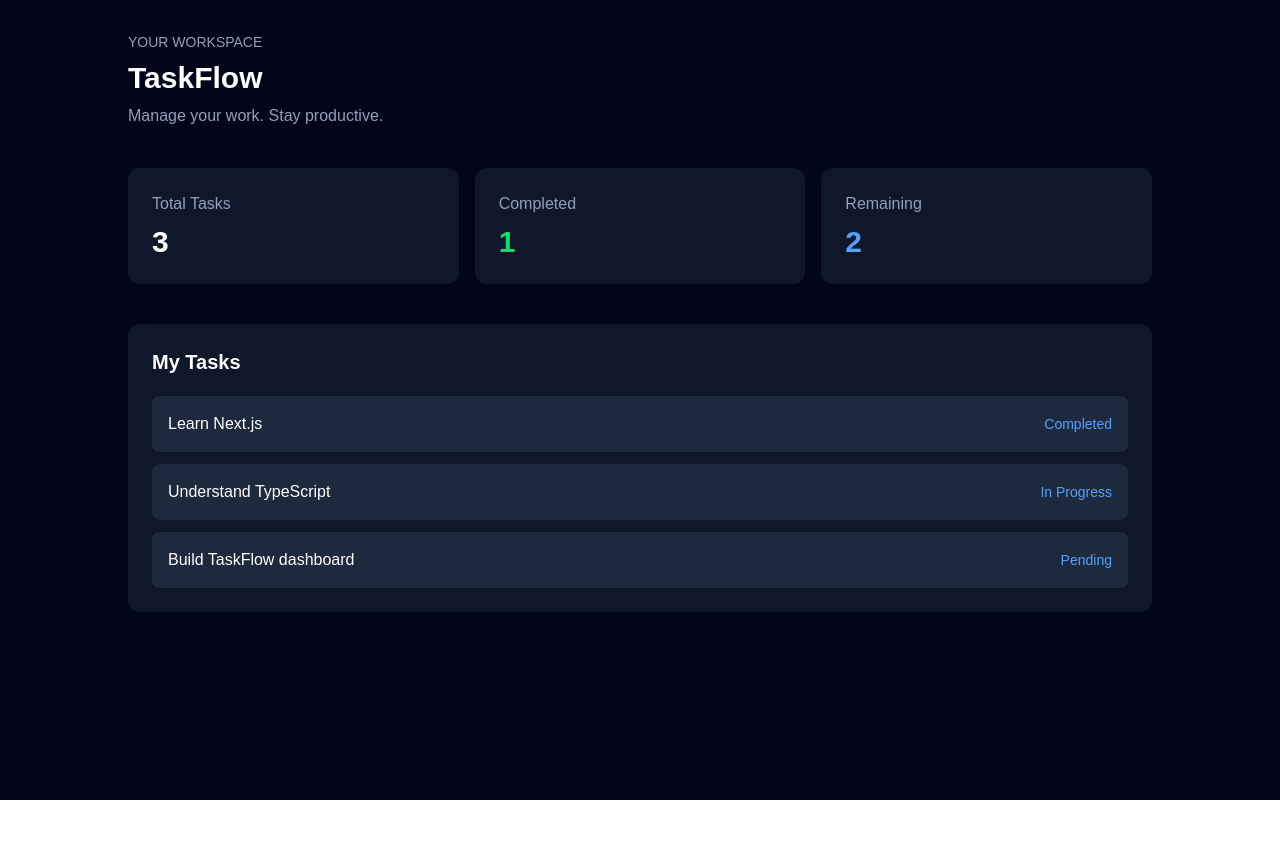
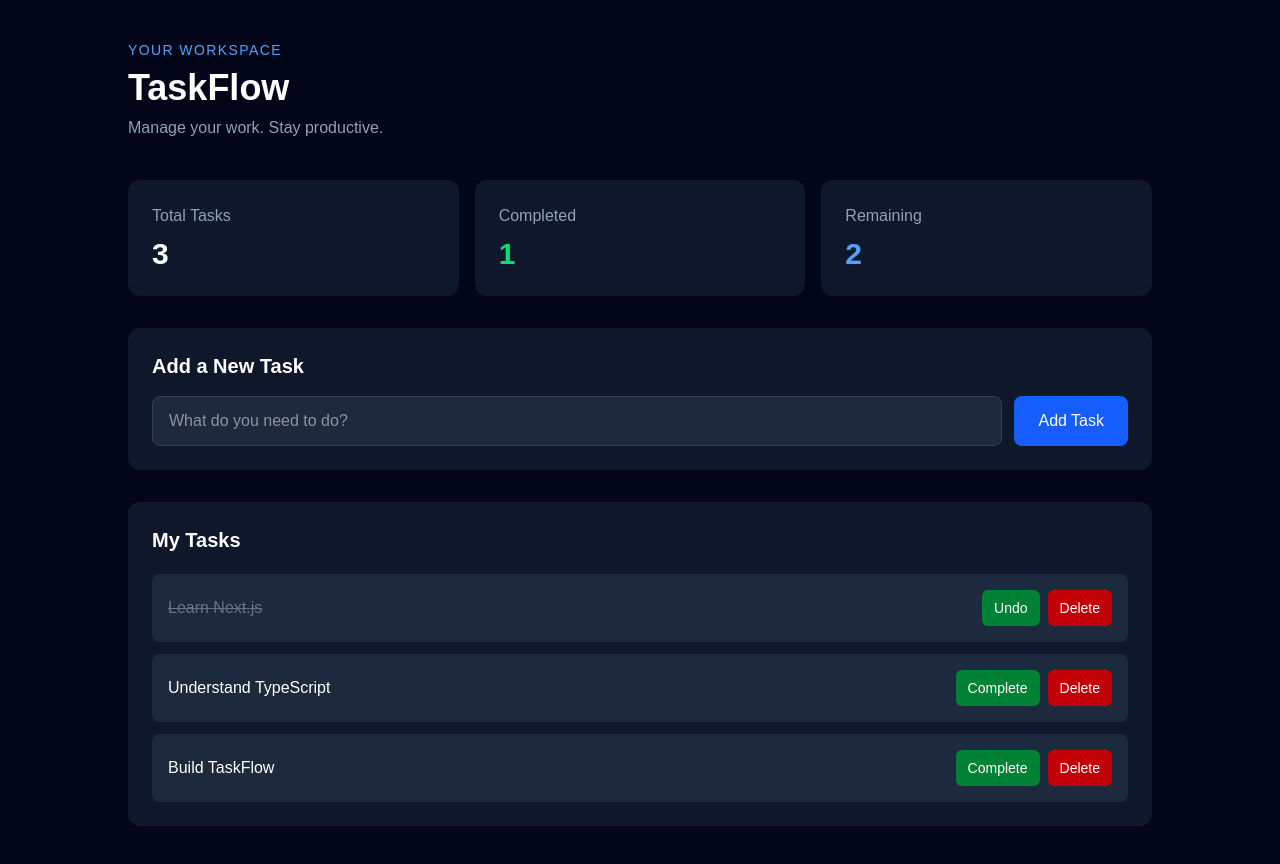
Before and after one commit to SaliqMushtaq/Fullstack-AI-dev-journey, a Next.js app: page / in a window 1280 px wide. Before the commit the page ends 800 px from the top, so only its background shows below. Built offline with nearby package versions, Linux system fonts and the light colour scheme.

Commit message:
Add interactive task management features

```diff
--- a/app/page.tsx
+++ b/app/page.tsx
@@ -1,23 +1,68 @@
+
+"use client";
+
+import { useState } from "react";
+
+type Task = {
+  id: number;
+  title: string;
+  completed: boolean;
+};
 
 export default function Home() {
-  const tasks = [
-    { id: 1, title: "Learn Next.js", status: "Completed" },
-    { id: 2, title: "Understand TypeScript", status: "In Progress" },
-    { id: 3, title: "Build TaskFlow dashboard", status: "Pending" },
-  ];
+  const [tasks, setTasks] = useState<Task[]>([
+    { id: 1, title: "Learn Next.js", completed: true },
+    { id: 2, title: "Understand TypeScript", completed: false },
+    { id: 3, title: "Build TaskFlow", completed: false },
+  ]);
+
+  const [newTask, setNewTask] = useState("");
 
   const completedTasks = tasks.filter(
-    (task) => task.status === "Completed"
+    (task) => task.completed
   ).length;
 
   const remainingTasks = tasks.length - completedTasks;
 
+  function addTask() {
+    const title = newTask.trim();
+
+    if (!title) return;
+
+    const task: Task = {
+      id: Date.now(),
+      title,
+      completed: false,
+    };
+
+    setTasks((previousTasks) => [...previousTasks, task]);
+    setNewTask("");
+  }
+
+  function toggleTask(id: number) {
+    setTasks((previousTasks) =>
+      previousTasks.map((task) =>
+        task.id === id
+          ? { ...task, completed: !task.completed }
+          : task
+      )
+    );
+  }
+
+  function deleteTask(id: number) {
+    setTasks((previousTasks) =>
+      previousTasks.filter((task) => task.id !== id)
+    );
+  }
+
   return (
-    <main className="min-h-screen bg-slate-950 p-8 text-white">
+    <main className="min-h-screen bg-slate-950 p-6 text-white sm:p-10">
       <div className="mx-auto max-w-5xl">
         <header className="mb-10">
-          <p className="text-sm text-slate-400">YOUR WORKSPACE</p>
-          <h1 className="mt-2 text-3xl font-bold">TaskFlow</h1>
+          <p className="text-sm font-medium tracking-widest text-blue-400">
+            YOUR WORKSPACE
+          </p>
+          <h1 className="mt-2 text-4xl font-bold">TaskFlow</h1>
           <p className="mt-2 text-slate-400">
             Manage your work. Stay productive.
           </p>
@@ -26,9 +71,7 @@ export default function Home() {
         <section className="grid gap-4 sm:grid-cols-3">
           <div className="rounded-xl bg-slate-900 p-6">
             <p className="text-slate-400">Total Tasks</p>
-            <h2 className="mt-2 text-3xl font-bold">
-              {tasks.length}
-            </h2>
+            <h2 className="mt-2 text-3xl font-bold">{tasks.length}</h2>
           </div>
 
           <div className="rounded-xl bg-slate-900 p-6">
@@ -46,21 +89,71 @@ export default function Home() {
           </div>
         </section>
 
-        <section className="mt-10 rounded-xl bg-slate-900 p-6">
+        <section className="mt-8 rounded-xl bg-slate-900 p-6">
+          <h2 className="mb-4 text-xl font-semibold">Add a New Task</h2>
+
+          <div className="flex flex-col gap-3 sm:flex-row">
+            <input
+              value={newTask}
+              onChange={(event) => setNewTask(event.target.value)}
+              onKeyDown={(event) => {
+                if (event.key === "Enter") addTask();
+              }}
+              placeholder="What do you need to do?"
+              className="flex-1 rounded-lg border border-slate-700 bg-slate-800 px-4 py-3 outline-none focus:border-blue-500"
+            />
+
+            <button
+              onClick={addTask}
+              className="rounded-lg bg-blue-600 px-6 py-3 font-medium hover:bg-blue-500"
+            >
+              Add Task
+            </button>
+          </div>
+        </section>
+
+        <section className="mt-8 rounded-xl bg-slate-900 p-6">
           <h2 className="mb-5 text-xl font-semibold">My Tasks</h2>
 
           <div className="space-y-3">
             {tasks.map((task) => (
               <div
                 key={task.id}
-                className="flex items-center justify-between rounded-lg bg-slate-800 p-4"
+                className="flex flex-wrap items-center justify-between gap-3 rounded-lg bg-slate-800 p-4"
               >
-                <span>{task.title}</span>
-                <span className="text-sm text-blue-400">
-                  {task.status}
+                <span
+                  className={
+                    task.completed
+                      ? "text-slate-500 line-through"
+                      : "text-white"
+                  }
+                >
+                  {task.title}
                 </span>
+
+                <div className="flex gap-2">
+                  <button
+                    onClick={() => toggleTask(task.id)}
+                    className="rounded-md bg-green-700 px-3 py-2 text-sm hover:bg-green-600"
+                  >
+                    {task.completed ? "Undo" : "Complete"}
+                  </button>
+
+                  <button
+                    onClick={() => deleteTask(task.id)}
+                    className="rounded-md bg-red-700 px-3 py-2 text-sm hover:bg-red-600"
+                  >
+                    Delete
+                  </button>
+                </div>
               </div>
             ))}
+
+            {tasks.length === 0 && (
+              <p className="py-6 text-center text-slate-400">
+                No tasks yet. Add your first task!
+              </p>
+            )}
           </div>
         </section>
       </div>
```
